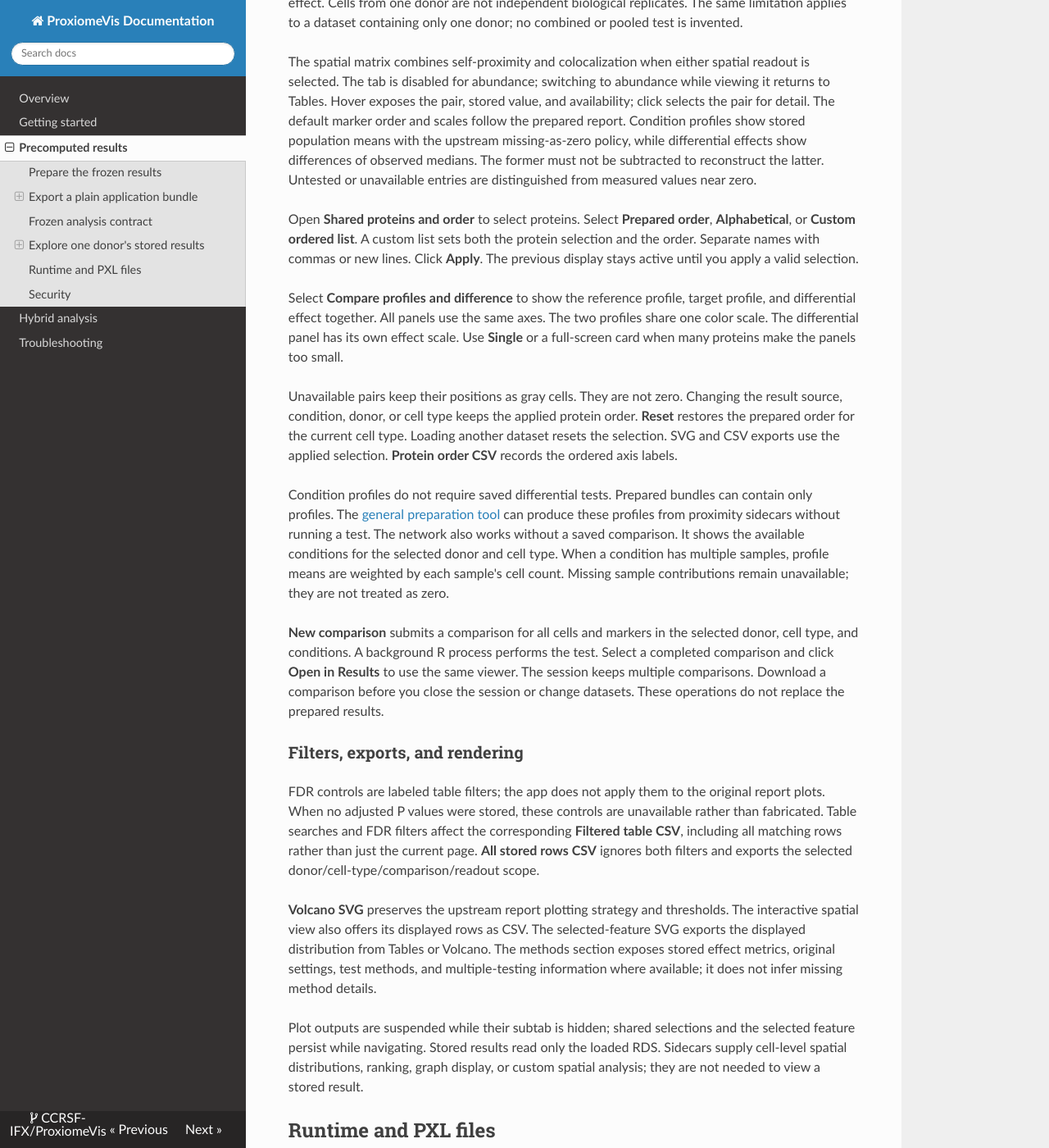
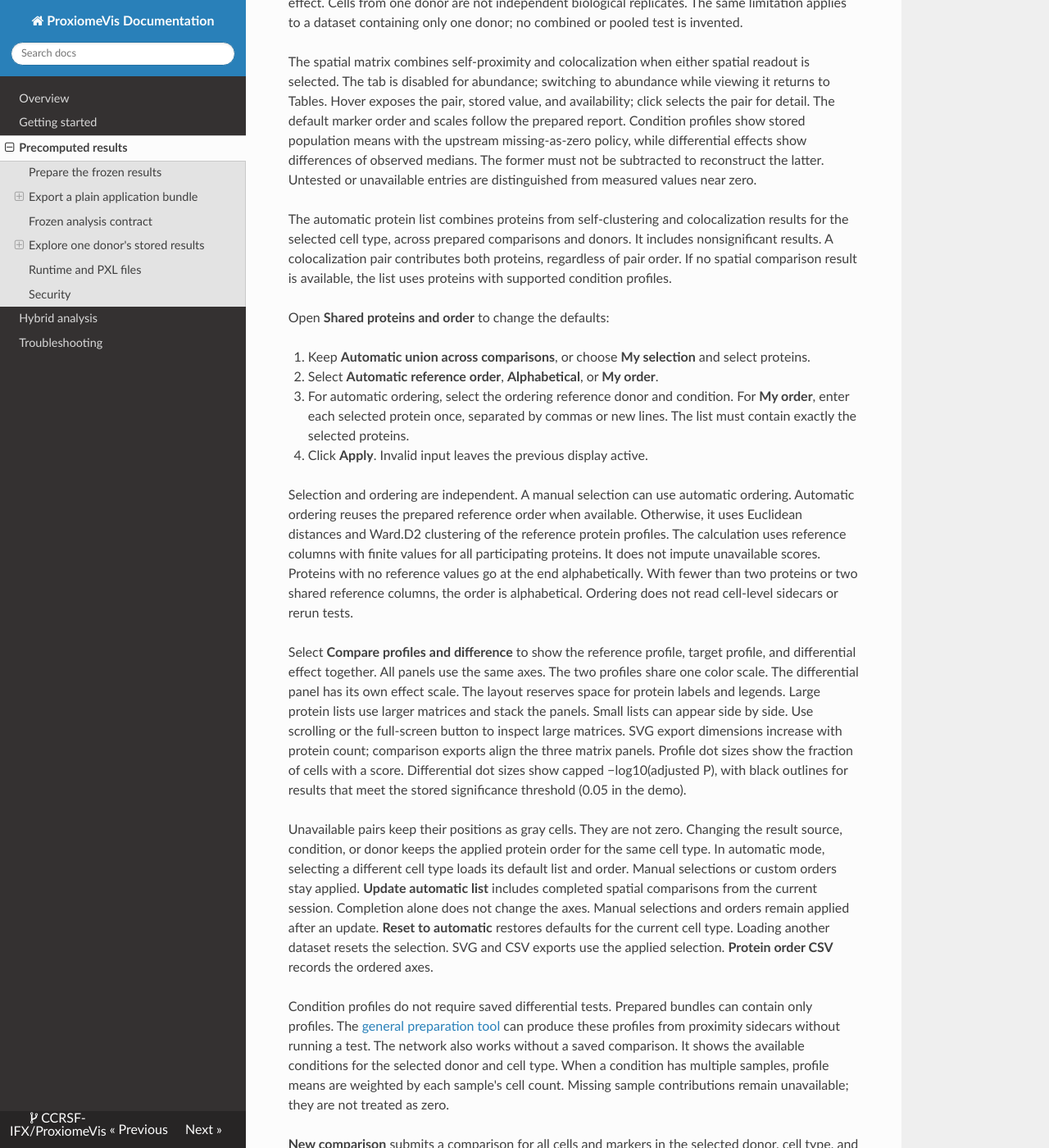
Before and after one commit to CCRSF-IFX/ProxiomeVis, an MkDocs documentation site: the page built from docs/precomputed-results.md, in a window 1280 px wide and 1400 px high, scrolled down 6856 px. Shown: the whole window at 82% size. Built offline with MkDocs 1.6.1, drawn with Linux system fonts in a browser that asks for light colours; nearby versions of some CDN libraries.

Commit message:
Improve spatial protein selection and heatmaps

```diff
--- a/docs/precomputed-results.md
+++ b/docs/precomputed-results.md
@@ -324,21 +324,51 @@ differential effects show differences of observed medians. The former must not
 be subtracted to reconstruct the latter. Untested or unavailable entries are
 distinguished from measured values near zero.
 
-Open **Shared proteins and order** to select proteins. Select **Prepared order**,
-**Alphabetical**, or **Custom ordered list**. A custom list sets both the protein
-selection and the order. Separate names with commas or new lines. Click **Apply**.
-The previous display stays active until you apply a valid selection.
+The automatic protein list combines proteins from self-clustering and
+colocalization results for the selected cell type, across prepared comparisons
+and donors. It includes nonsignificant results. A colocalization pair contributes
+both proteins, regardless of pair order. If no spatial comparison result is
+available, the list uses proteins with supported condition profiles.
+
+Open **Shared proteins and order** to change the defaults:
+
+1. Keep **Automatic union across comparisons**, or choose **My selection** and
+   select proteins.
+2. Select **Automatic reference order**, **Alphabetical**, or **My order**.
+3. For automatic ordering, select the ordering reference donor and condition.
+   For **My order**, enter each selected protein once, separated by commas or
+   new lines. The list must contain exactly the selected proteins.
+4. Click **Apply**. Invalid input leaves the previous display active.
+
+Selection and ordering are independent. A manual selection can use automatic
+ordering. Automatic ordering reuses the prepared reference order when available.
+Otherwise, it uses Euclidean distances and Ward.D2 clustering of the reference
+protein profiles. The calculation uses reference columns with finite values for
+all participating proteins. It does not impute unavailable scores. Proteins with
+no reference values go at the end alphabetically. With fewer than two proteins
+or two shared reference columns, the order is alphabetical. Ordering does not
+read cell-level sidecars or rerun tests.
 
 Select **Compare profiles and difference** to show the reference profile, target
 profile, and differential effect together. All panels use the same axes. The two
 profiles share one color scale. The differential panel has its own effect scale.
-Use **Single** or a full-screen card when many proteins make the panels too small.
+The layout reserves space for protein labels and legends. Large protein lists
+use larger matrices and stack the panels. Small lists can appear side by side.
+Use scrolling or the full-screen button to inspect large matrices. SVG export
+dimensions increase with protein count; comparison exports align the three
+matrix panels. Profile dot sizes show the fraction of cells with a score.
+Differential dot sizes show capped −log10(adjusted P), with black outlines for
+results that meet the stored significance threshold (0.05 in the demo).
 
 Unavailable pairs keep their positions as gray cells. They are not zero.
-Changing the result source, condition, donor, or cell type keeps the applied
-protein order. **Reset** restores the prepared order for the current cell type.
-Loading another dataset resets the selection. SVG and CSV exports use the applied
-selection. **Protein order CSV** records the ordered axis labels.
+Changing the result source, condition, or donor keeps the applied protein order
+for the same cell type. In automatic mode, selecting a different cell type loads
+its default list and order. Manual selections or custom orders stay applied.
+**Update automatic list** includes completed spatial comparisons from the current
+session. Completion alone does not change the axes. Manual selections and orders
+remain applied after an update. **Reset to automatic** restores defaults for the
+current cell type. Loading another dataset resets the selection. SVG and CSV
+exports use the applied selection. **Protein order CSV** records the ordered axes.
 
 Condition profiles do not require saved differential tests. Prepared bundles can
 contain only profiles. The [general preparation tool](prepare-user-data.md) can
```
Also changed, not shown: README.md (+8 -2 lines), docs/getting-started.md (+17 -8 lines), manifest.json, 13 other files.
